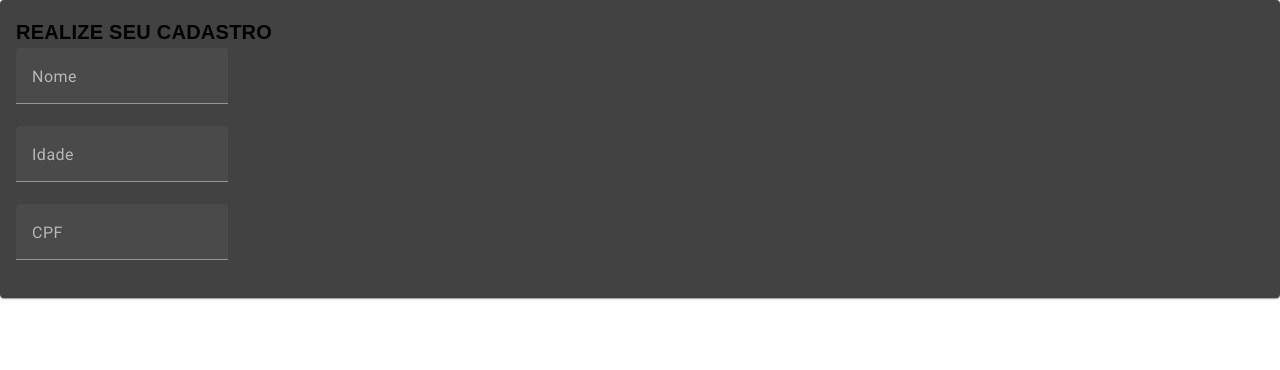
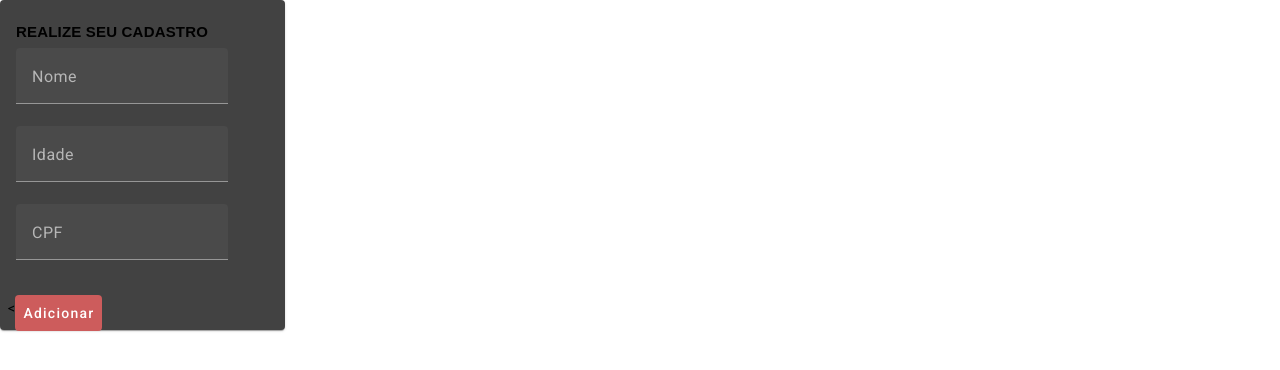
Before and after one commit to kilsonalvess/Simple-Unit-Converter, an Angular app: page / in a window 1280 px wide. Shown: the top 370 px of the page. Built offline with nearby package versions, Linux system fonts and the light colour scheme.

Commit message:
Atualização

```diff
--- a/angular.json
+++ b/angular.json
@@ -96,5 +96,8 @@
         }
       }
     }
+  },
+  "cli": {
+    "analytics": "2f73a68e-1b72-42df-92aa-6e8a8b7edb8a"
   }
 }
--- a/src/app/app.module.ts
+++ b/src/app/app.module.ts
@@ -1,12 +1,13 @@
 import { LayoutModule } from './layout/layout.module';
 import { NgModule } from '@angular/core';
 import { BrowserModule } from '@angular/platform-browser';
-import { ClienteModule } from './cliente/cliente.module';
+import { ClienteModule } from './cliente/listar-cliente/cliente.module';
 
 import { AppRoutingModule } from './app-routing.module';
 import { AppComponent } from './app.component';
 import { BrowserAnimationsModule } from '@angular/platform-browser/animations';
 import { CadastrarContaComponent } from './conta/cadastrar-conta/cadastrar-conta.component';
+
 
 
 @NgModule({
@@ -19,7 +20,8 @@ import { CadastrarContaComponent } from './conta/cadastrar-conta/cadastrar-conta
     AppRoutingModule,
     BrowserAnimationsModule,
     LayoutModule,
-    ClienteModule
+    ClienteModule,
+
   ],
   providers: [],
   bootstrap: [AppComponent]
--- a/src/app/cliente/cadastrar-cliente/cadastrar-cliente.component.css
+++ b/src/app/cliente/cadastrar-cliente/cadastrar-cliente.component.css
@@ -1,5 +1,28 @@
 .titulo {
   font-family: "Arial", sans-serif;
-  font-size: 20px;
+  font-size: 15px;
   font-weight: bold;
 }
+
+.card_principal{
+
+  width: 285px;
+  height: 330px;
+
+
+}
+
+
+.botao {
+
+  background-color: indianred;
+  width: fit-content;
+  margin-top: 10px;
+
+
+
+
+
+
+
+}
--- a/src/app/cliente/cadastrar-cliente/cadastrar-cliente.component.html
+++ b/src/app/cliente/cadastrar-cliente/cadastrar-cliente.component.html
@@ -21,4 +21,9 @@
       <input matInput type="text" placeholder="digite seu CPF">
     </mat-form-field>
     </mat-card-content>
+
+  <mat-card-actions><
+    <button mat-button class ="botao">Adicionar</button>
+  </mat-card-actions>
+
 </mat-card>
--- a/src/app/shared/shared.module.ts
+++ b/src/app/shared/shared.module.ts
@@ -4,10 +4,12 @@ import { CommonModule } from '@angular/common';
 
 
 
+
 @NgModule({
   declarations: [],
   imports: [
-    CommonModule
+    CommonModule,
+
   ]
 })
 export class SharedModule { }
```
Also changed, not shown: src/app/cliente/cadastrar-cliente/cadastrar-cliente.component.ts (+6 -1 lines), src/app/cliente/listar-cliente/cliente.module.ts (renamed from src/app/cliente/cliente.module.ts, +5 -3 lines).
